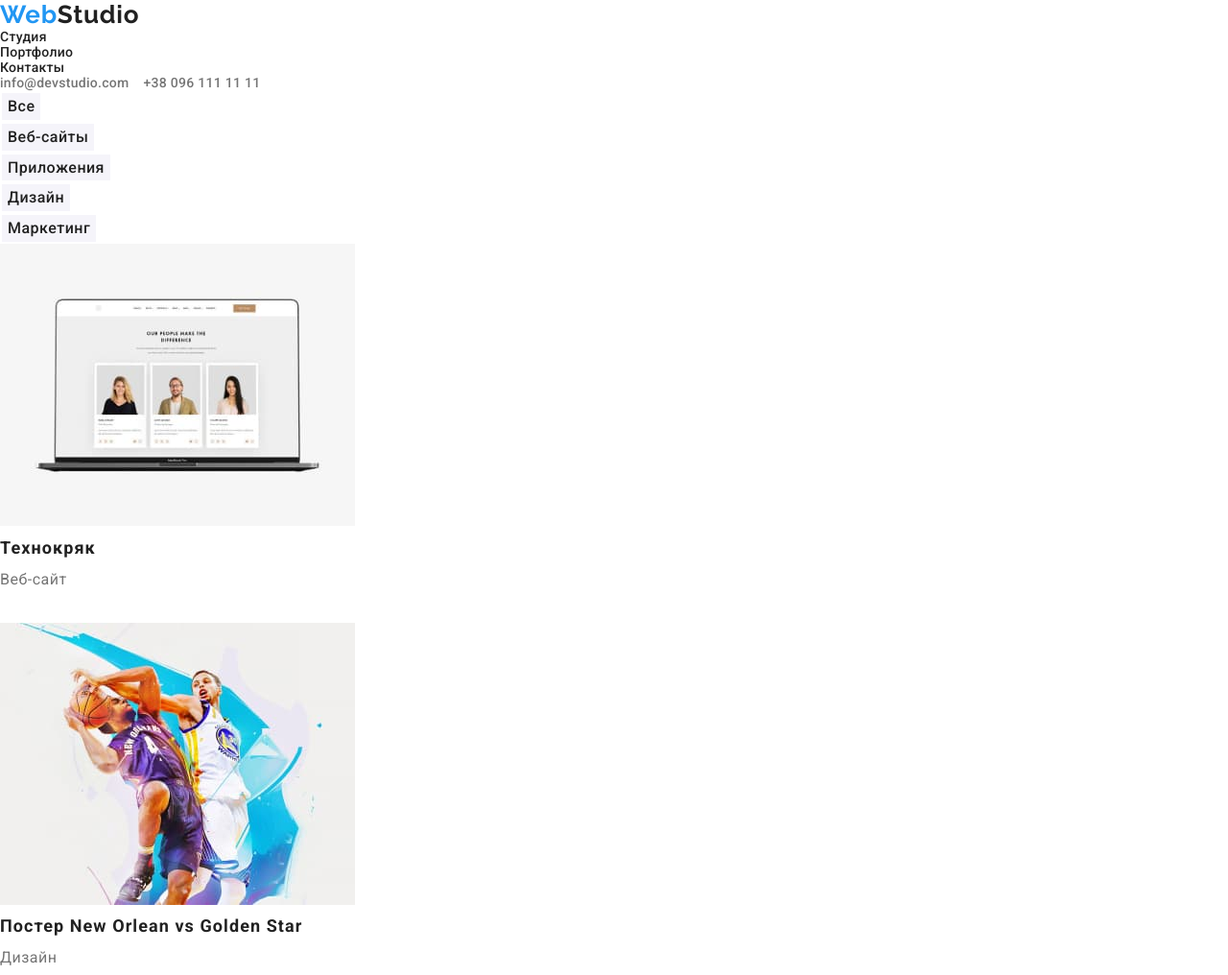
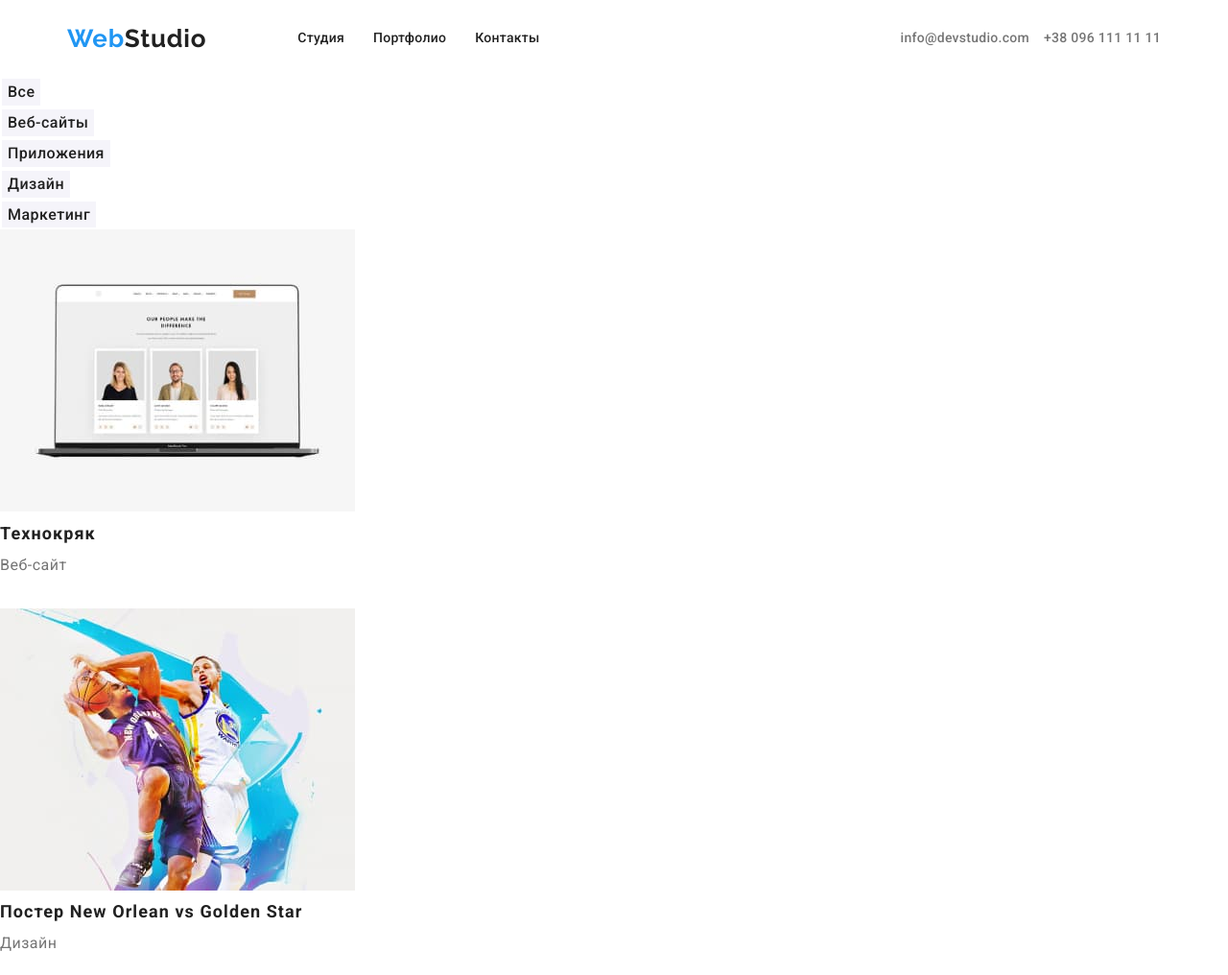
Before and after one commit to GuzOleg/goit-markup-hw-03, a plain HTML site: page portfolio.html in a window 1280 px wide. Shown: the top 1016 px of the page at 96% size. Drawn offline with nearby package versions, Linux system fonts and the light colour scheme.

Commit message:
Add to Portpholio Flex

```diff
--- a/portfolio.html
+++ b/portfolio.html
@@ -14,19 +14,22 @@
     <link rel="stylesheet" href="./css/style.css">
   </head>
   <body>
+    <!-- Секция меню навигации -->
     <header class="navig">
-      <nav>
+      <div class="header-container container">
+        <nav class="heder-navigation">
           <a href="./index.html" class="logo link" lang="en"><span>Web</span>Studio</a>
-        <ul class="list">
-          <li><a href="./index.html" class="link">Студия</a></li>
-          <li><a href="./portfolio.html" class="link">Портфолио</a></li>
-          <li><a href="" class="link">Контакты</a></li>
+          <ul class="list header-list">
+            <li class="navig-item"><a href="./index.html" class="link navig-item">Студия</a></li>
+            <li class="navig-item"><a href="./portfolio.html" class="link navig-item">Портфолио</a></li>
+            <li class="navig-item"><a href="" class="link navig-item">Контакты</a></li>
           </ul>
         </nav>
         <!--Секция "Связаться"-->
-      <div>
+        <div class="header-connect">
           <a href="mailto:info@devstudio.com" rel="noopener noreferrer"  class="contacts link">info@devstudio.com</a>&nbsp;&nbsp;&nbsp;
           <a href="tel:+380961111111" rel="noopener noreferrer"  class="contacts link">+38 096 111 11 11</a>
+        </div>
       </div>
     </header>
     <main>
@@ -112,16 +115,15 @@
     </main>
     <!--Контакты-->
     <footer class="bg-footer">
-      <a href="./index.html" class="logo link"><span>Web</span>Studio</a>
+      <div class="container contact-box">
+        <div class="logo-bottom"><a href="./index.html" class="logo link"><span>Web</span>Studio</a></div>
         <address>
-        <a
-          href="https://goo.gl/maps/bTtq3ChXj4JMNCNS8"
-          rel="noopener noreferrer"
-          target="_blank" class="location">г. Киев, пр-т Леси Украинки, 26
-        </a><br />
+            <a href="https://goo.gl/maps/bTtq3ChXj4JMNCNS8" rel="noopener noreferrer"
+                target="_blank" class="location">г. Киев, пр-т Леси Украинки, 26</a><br />
             <a href="mailto:info@devstudio.com" rel="noopener noreferrer" class="link">info@example.com</a><br />
             <a href="tel:+380961111111" rel="noopener noreferrer" class="link">+38 099 111 11 11</a>
         </address>
+      </div>
     </footer>
     </body>
   </html>
```
Lines whose indentation alone changed are shown as unchanged.
